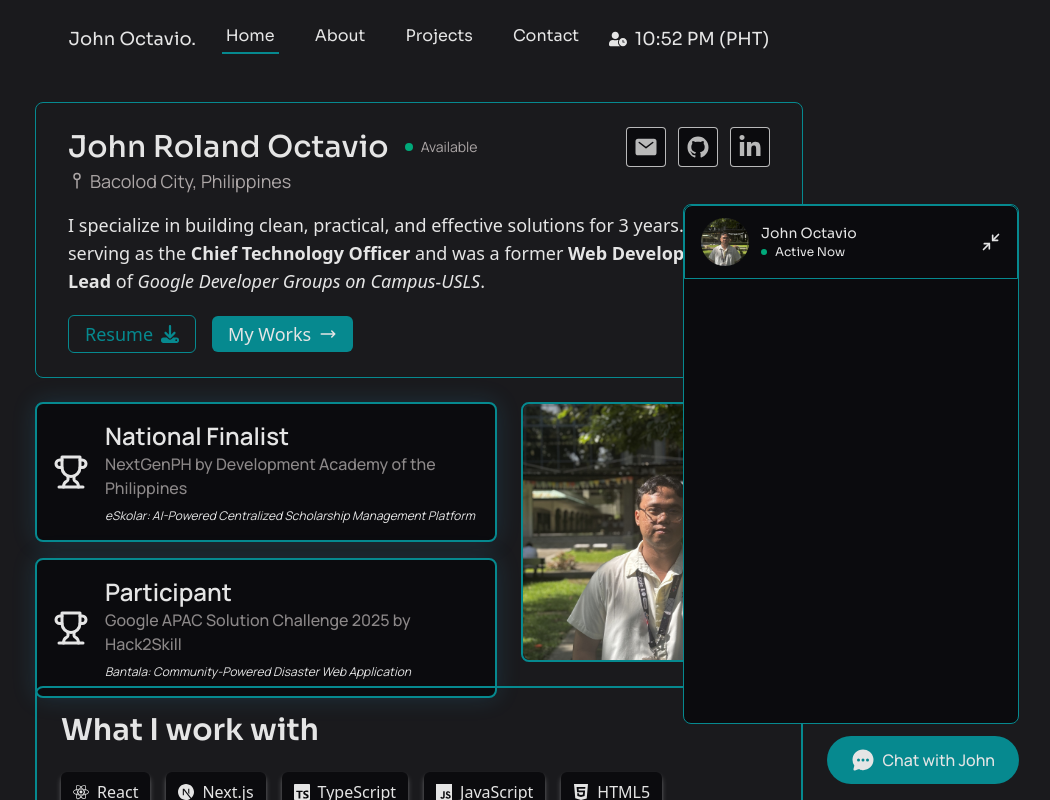
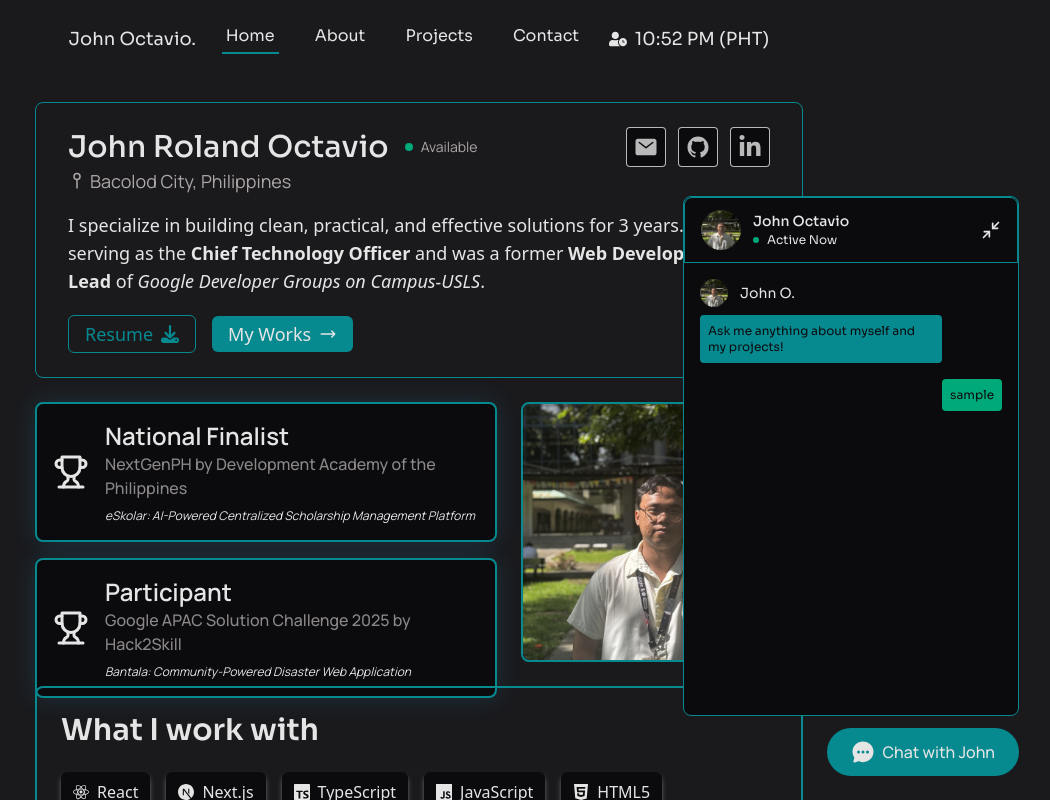
Before and after one commit to ChocoCodes/portfolio, a Next.js app: page / in a window 1280 px wide. Both pictures are taken after a click on the button "Chat with John". Shown: the top 800 px of the page, without its empty margins (221-1271 px from the left). Built offline with nearby package versions, Linux system fonts and the light colour scheme.

Commit message:
chore: ChatMessage component and layout

```diff
--- a/app/layout.tsx
+++ b/app/layout.tsx
@@ -1,5 +1,5 @@
 import { Header, Footer } from '@/components/_components';
-import { ChatBubble } from './chat/chat-bubble';
+import { ChatBubble } from '@/components/chat/chat-bubble';
 
 import localFont from 'next/font/local';
 import "./globals.css";
--- a/app/chat/chat-bubble.tsx
+++ b/components/chat/chat-bubble.tsx
@@ -17,11 +17,11 @@ export const ChatBubble = () => {
     const toggleChat = () => setIsOpen(!isOpen);
 
     return (
-        <div className="fixed bottom-4 right-10 flex gap-3 flex-col">
+        <div className="fixed bottom-6 right-6 md:right-10 flex gap-3 flex-col z-50">
             <ChatPanel open={ isOpen } onClose={ toggleChat } />
             <div className='self-end'>
                 <button
-                    className="inline-flex gap-2 items-center hover:cursor-pointer bg-accent hover:bg-accent/90 text-default font-manrope font-medium px-6 py-3 rounded-full"
+                    className="inline-flex gap-2 items-center hover:cursor-pointer bg-accent hover:bg-accent/90 text-default font-manrope font-medium p-3 md:px-6 md:py-3 rounded-full"
                     onClick={ toggleChat }
                 >
                     <motion.div
@@ -36,7 +36,7 @@ export const ChatBubble = () => {
                     >
                         <IoChatbubbleEllipses className="text-2xl"/>
                     </motion.div>
-                    Chat with John
+                    <p className='hidden md:flex'>Chat with John</p>
                 </button>
             </div>
         </div>
--- /dev/null
+++ b/components/chat/chat-message.tsx
@@ -0,0 +1,46 @@
+import clsx from 'clsx';
+import Image from 'next/image';
+
+interface ChatMessageProps {
+    sender: "John O." | "me";
+    message: string;
+}
+
+export const ChatMessage = ({ sender, message }: ChatMessageProps) => {
+    return (
+        <div
+            className={clsx(
+                'flex flex-col gap-2',
+                {
+                    'items-start': sender === "John O.",
+                    'items-end': sender !== "John O."
+                }
+            )}
+        >
+            { sender === "John O." && (
+                <div className="flex gap-3 items-center text-default">
+                    <div className="relative w-7 h-7">
+                        <Image
+                            src="/img/profile-octavio.jpg"
+                            className="object-cover rounded-full"
+                            alt="Image of John Octavio"
+                            fill
+                        />
+                    </div>
+                    <p className='text-sm'>{ sender }</p>
+                </div>
+            )}
+            <div
+                className={clsx(
+                    'max-w-4/5 rounded-sm p-2 text-surface flex flex-col gap-1',
+                    {
+                        'bg-accent': sender === "John O.",
+                        'bg-green': sender !== "John O."
+                    }
+                )}
+            >
+                <p className='text-xs'>{ message }</p>
+            </div>
+        </div>
+    );
+}
--- a/app/chat/chat-panel.tsx
+++ b/components/chat/chat-panel.tsx
@@ -1,8 +1,10 @@
 "use client";
+
 // import { useState } from 'react';
 import { motion, Variants } from 'motion/react';
 import Image from 'next/image';
 import { FiMinimize2 } from "react-icons/fi";
+import { ChatMessage } from './chat-message';
 
 const chatPanelVariants = {
   closed: {
@@ -32,7 +34,7 @@ const ChatHeader = ({ onClose }: ChatPanelProps) => {
   return (
     <div className="flex w-full justify-between items-center text-default border border-accent rounded-t-lg py-3 px-4">
       <div className="flex gap-3 items-center">
-          <div className="relative w-12 h-12">
+          <div className="relative w-8 h-8 md:w-10 md:h-10">
             <Image
               src="/img/profile-octavio.jpg"
               alt='Image of John Roland Octavio'
@@ -41,7 +43,7 @@ const ChatHeader = ({ onClose }: ChatPanelProps) => {
             />
           </div>
           <div className="flex flex-col">
-            <p className='text-sm'>John Octavio</p>
+            <p className='text-sm font-medium'>John Octavio</p>
             <p className='inline-flex items-center gap-2 text-[12px]'><span className="w-1.5 h-1.5 bg-green rounded-full"></span>Active Now</p>
           </div>
       </div>
@@ -61,6 +63,10 @@ export const ChatPanel = ({ open, onClose }: ChatPanelProps) => {
       variants={ chatPanelVariants }
     >
       <ChatHeader onClose={ onClose }/>
+      <div className="flex flex-col gap-4 px-4 py-4">
+        <ChatMessage sender="John O." message="Ask me anything about myself and my projects!" />
+        <ChatMessage sender="me" message="sample" />
+      </div>
     </motion.div>
   )
 }
--- a/package.json
+++ b/package.json
@@ -9,6 +9,7 @@
     "lint": "eslint"
   },
   "dependencies": {
+    "clsx": "^2.1.1",
     "motion": "^12.23.24",
     "next": "16.0.7",
     "react": "19.2.1",
--- a/utils/types.ts
+++ b/utils/types.ts
@@ -1,7 +1,4 @@
 import { IconType } from "react-icons";
-import { motion } from 'motion/react';
-
-export type MotionProps = React.ComponentProps<typeof motion.div>;
 
 export type ProjectTag = string | TechStack;
 
```
Also changed, not shown: 1 other file (tests, documents, lock files or other folders).
